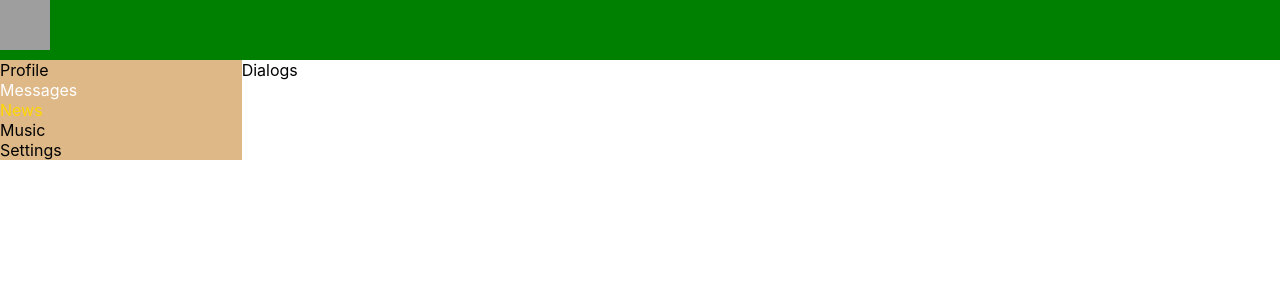
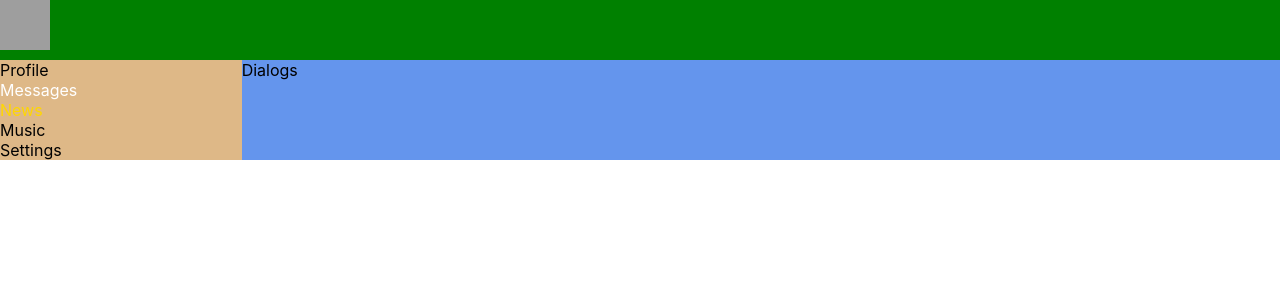
Before and after one commit to VadymUdaltsov/React, a React (Create React App) app in the folder my-app/: page / in a window 1280 px wide. Shown: the top 300 px of the page. Built offline with nearby package versions, Linux system fonts and the light colour scheme; grey boxes are pictures that could not be loaded.

Commit message:
Update App.css

```diff
--- a/my-app/src/App.css
+++ b/my-app/src/App.css
@@ -18,3 +18,8 @@ a{
   width: 1450px;
   margin: 0 auto;
 }
+
+.app-wrapper-content {
+    grid-area: c;
+    background-color: cornflowerblue;
+}
--- a/my-app/src/App.js
+++ b/my-app/src/App.js
@@ -21,8 +21,10 @@ const App = () => {
     <div className='app-wrapper'>
       <Header />
       <Navbar />
+      <div className="app-wrapper-content">
+        <Dialogs />
+      </div>
       {/* <Content /> */}
-      <Dialogs />
     </div>
   );
 }
--- a/my-app/src/components/Content/Content.jsx
+++ b/my-app/src/components/Content/Content.jsx
@@ -9,7 +9,7 @@ import MyPosts from './MyPosts/MyPosts.jsx';
 
 const Content = () => {
     return (
-        <div className={s.content}>
+        <div>
             <div>
                 <img src='https://cdn.pixabay.com/photo/2015/04/23/22/00/tree-736885__480.jpg' alt='img_bich' className={s.img_bich} />
             </div>
--- a/my-app/src/components/Content/Content.module.css
+++ b/my-app/src/components/Content/Content.module.css
@@ -1,8 +1,3 @@
-.content {
-  grid-area: c;
-  background-color: blue;
-}
-
 .img_bich {
       width: 100%;
       height: 400px;
```
